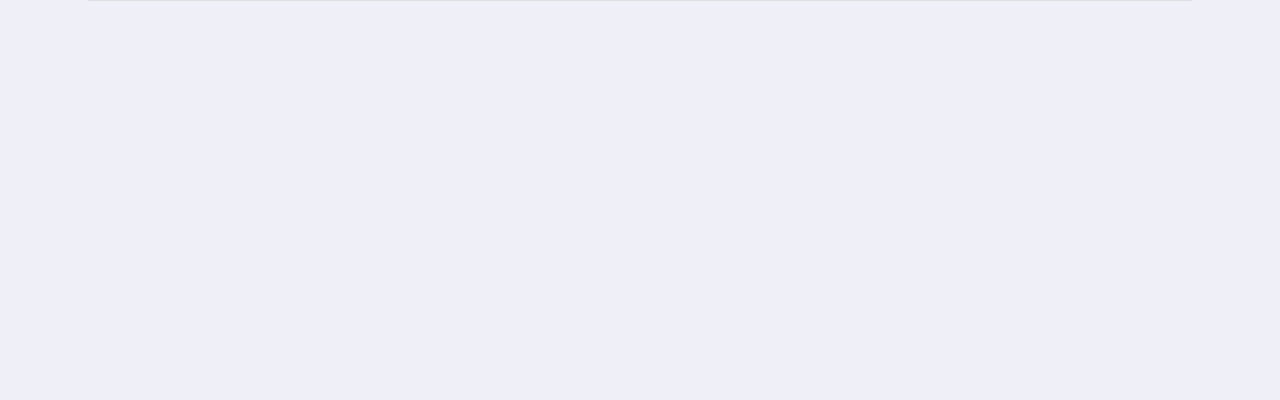
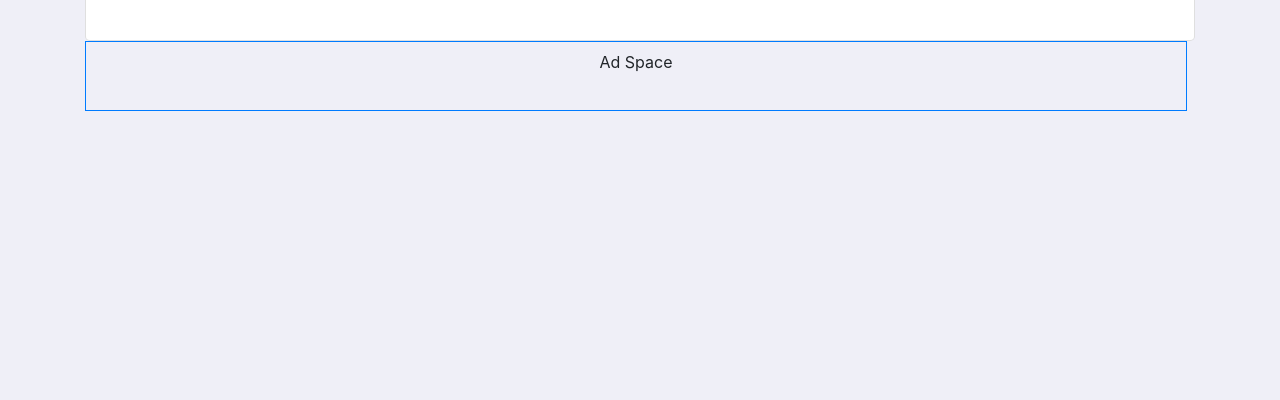
Before and after one commit to ubanitc/trency, a PHP site: page /post.php?id=1 in a window 1280 px wide. Shown: the part 400-800 px from the top of the page. Run offline with PHP 8.4, Linux system fonts and the light colour scheme; data that the repository does not hold is empty; some libraries are stand-ins or nearby versions.

Commit message:
Update post.php

```diff
--- a/post.php
+++ b/post.php
@@ -30,8 +30,7 @@ require("./inc/header.html");
                             <h4><?php echo $post->post_title?></h4>
   <div class="d-flex bd-highlight mb-3" style="height:70px">
   <div class="p-2 flex-fill bd-highlight border border-primary mr-2">Ad Space</div>
-  <div class="p-2 flex-fill bd-highlight border border-primary mr-2">Ad Space</div>
-  <div class="p-2 flex-fill bd-highlight border border-primary">Ad Space</div>
+
 </div>
                 </div>
 <div class="container">
@@ -41,6 +40,7 @@ require("./inc/header.html");
     <div class="card-header">
             <strong><?php echo $post->post_title?></strong> posted by <strong><?php echo $post->posted_by?></strong>   <?php echo $post->time?>
     </div>
+        <div class="card-body">
            <?php
 
                 echo $post->post_content;
@@ -52,11 +52,17 @@ src="https://ww
 w.youtube.com/embed/il_t1WVLNxk">
 </iframe>
 </p>
+        </div>
+</div>
 </div>
 </div>
  </div>
 
+<div class="container text-center">
+  <div class="d-flex bd-highlight mb-3" style="height:70px">
+  <div class="p-2 flex-fill bd-highlight border border-primary mr-2">Ad Space</div>
 
+</div>
 
 
 
```
